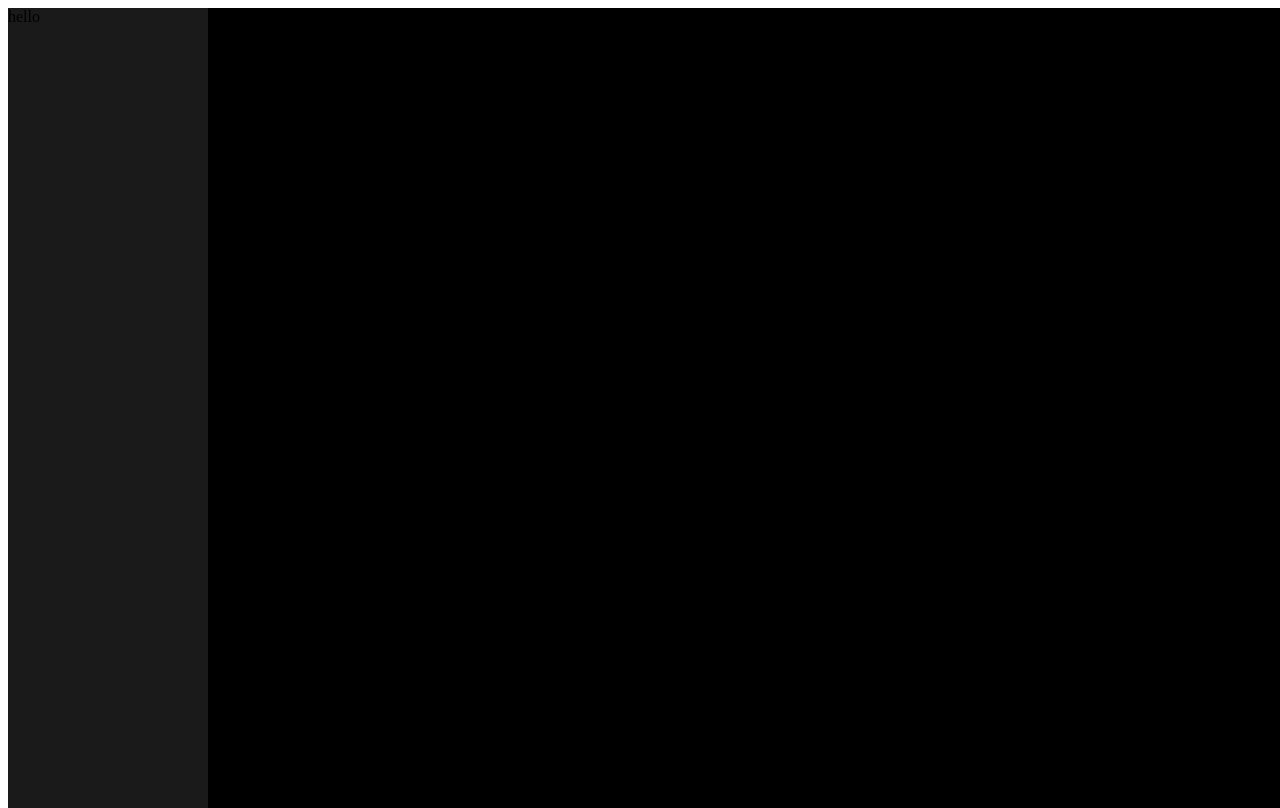
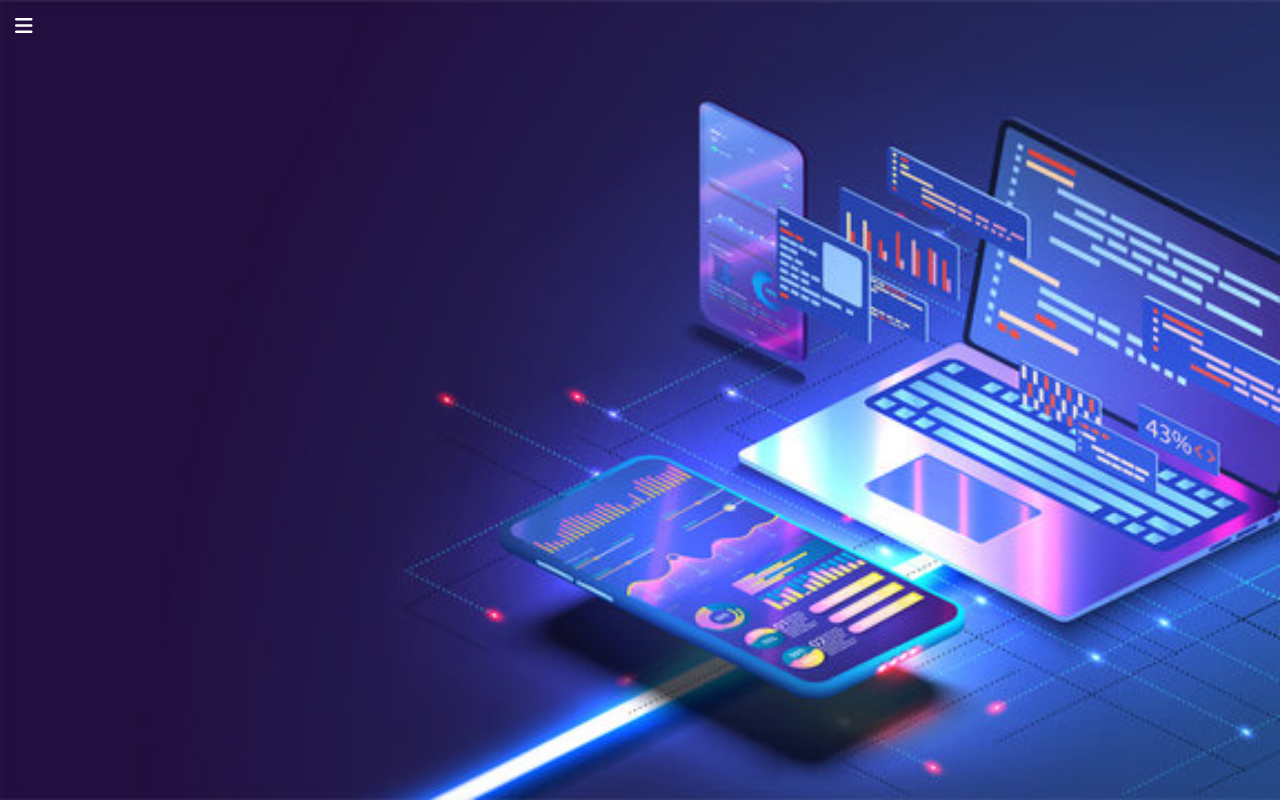
Before and after one commit to Abhiudaydas/site_sidebar, a plain HTML site: page index.html in a window 1280 px wide. Drawn offline with Linux system fonts and the light colour scheme.

Commit message:
Added functionality

```diff
--- a/index.html
+++ b/index.html
@@ -5,14 +5,20 @@
     <meta name="viewport" content="width=device-width, initial-scale=1.0">
     <title>sidebar</title>
     <link rel="stylesheet" href="style.css">
+
 </head>
 <body>
+    <input type="checkbox" name="menu" id="menu"> <!-- moved outside sidebar -->
     <div class="container">
-        <div class="sidebar">hello</div>
+        <div class="sidebar">
+            <div class="menu_top">
+
+                hello world
+            </div>
+        </div>
         <div class="site_main">
-
+            <label for="menu"><i class="fa-solid fa-bars"></i></label>
         </div>
-
     </div>
+    <script src="https://kit.fontawesome.com/cf9bdf374d.js" crossorigin="anonymous"></script>
 </body>
-</html>
--- a/style.css
+++ b/style.css
@@ -1,8 +1,13 @@
+body{
+    margin: 0px;
+padding: 0px;
+}
 .container{
 margin: 0px;
 padding: 0px;
 position: absolute;
-background-color: black;
+display: flex;
+flex-direction: row;
 width: 100%;
 height: 100%;
 }
@@ -11,7 +16,36 @@ height: 100%;
     z-index: 5;
     width: 200px;
     height: inherit;
-    position: relative;
-    left: 00px;
-    opacity: 0.1;
+    position: absolute;
+    left: -200px;
+    opacity: 0.2;
 }
+.site_main{
+    width: 100%;
+    height: 100%;
+    background-image: url(bg_img.jpg);
+    background-repeat: no-repeat;
+    background-size: cover;
+    position: absolute;
+
+}
+.site_main label{
+    font-size: 20px;
+    position: absolute;
+    color: white;
+
+    left: 15px;
+    top: 15px;
+    z-index: 10;
+}
+
+
+#menu:checked ~ .container .sidebar {
+    left: 0px;
+}
+#menu:checked ~ .container .site_main label{
+    visibility: visible;
+}
+#menu{
+    display: none;
+}
```
Also changed, not shown: bg_img.jpg (added).
